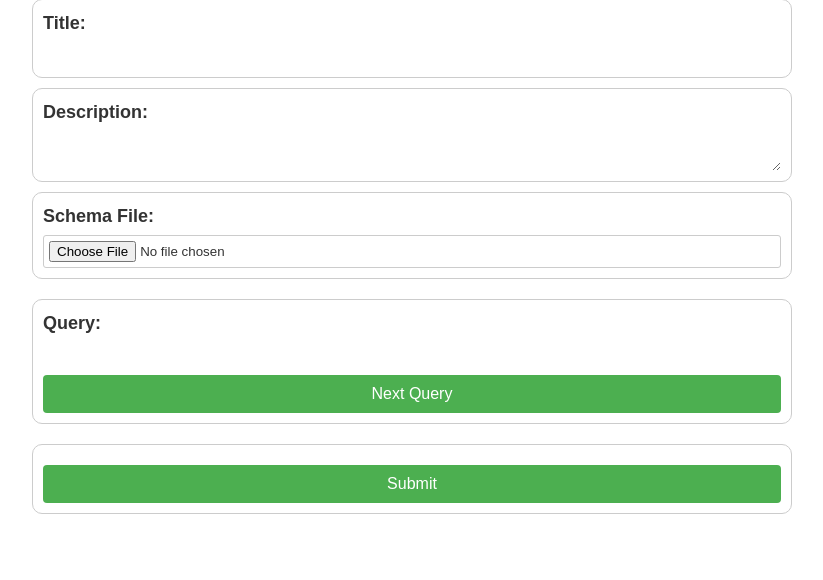
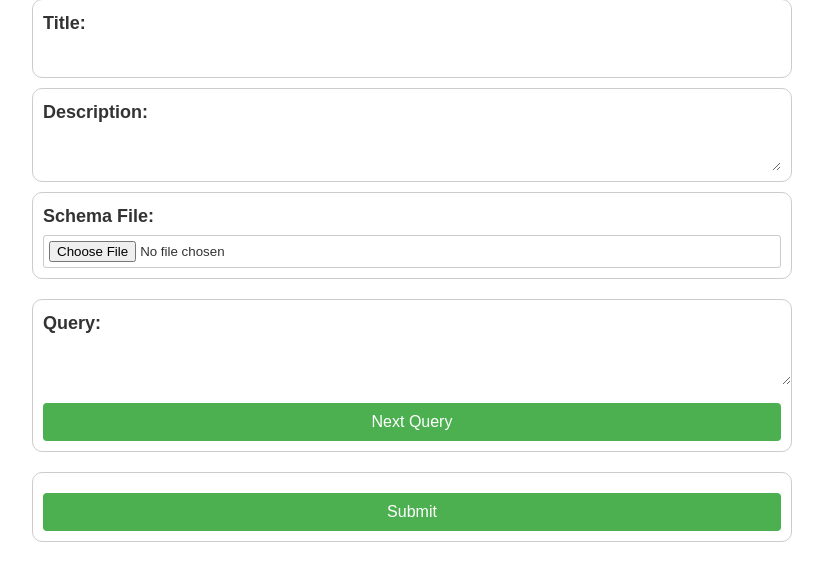
Before and after one commit to AnjuGopalkrishnan/leaderboard, a FastAPI app: page /hostcompetition.html in a window 1280 px wide. Shown: the part 618-1198 px from the top of the page, without its empty margins (228-1051 px from the left). Before the commit the page ends 1132 px from the top, so only its background shows below. Run offline with FastAPI, Linux system fonts and the light colour scheme.

Commit message:
Make the query field text area

```diff
--- a/templates/hostcompetition.html
+++ b/templates/hostcompetition.html
@@ -167,7 +167,7 @@
                 <div class="form-field" id="query-container">
                     <div class="query-row">
                         <label for="query-input-0">Query:</label>
-                        <input id="query-input-0" class="query-input" type="text"  style="width: 100%;" required>
+                        <textarea id="query-input-0" class="query-input" name="query" required></textarea>
                     </div>
                     <button type="button" id="next-btn">Next Query</button>
                 </div>
@@ -230,10 +230,9 @@
             label.setAttribute('for', inputId);
             label.textContent = 'Query:';
             newRow.appendChild(label);
-            const input = document.createElement('input');
+            const input = document.createElement('textarea');
             input.setAttribute('id', inputId);
             input.classList.add('query-input');
-            input.setAttribute('type', 'text');
             input.addEventListener('input', handleQueryInput);
             newRow.appendChild(input);
             return newRow;
```
